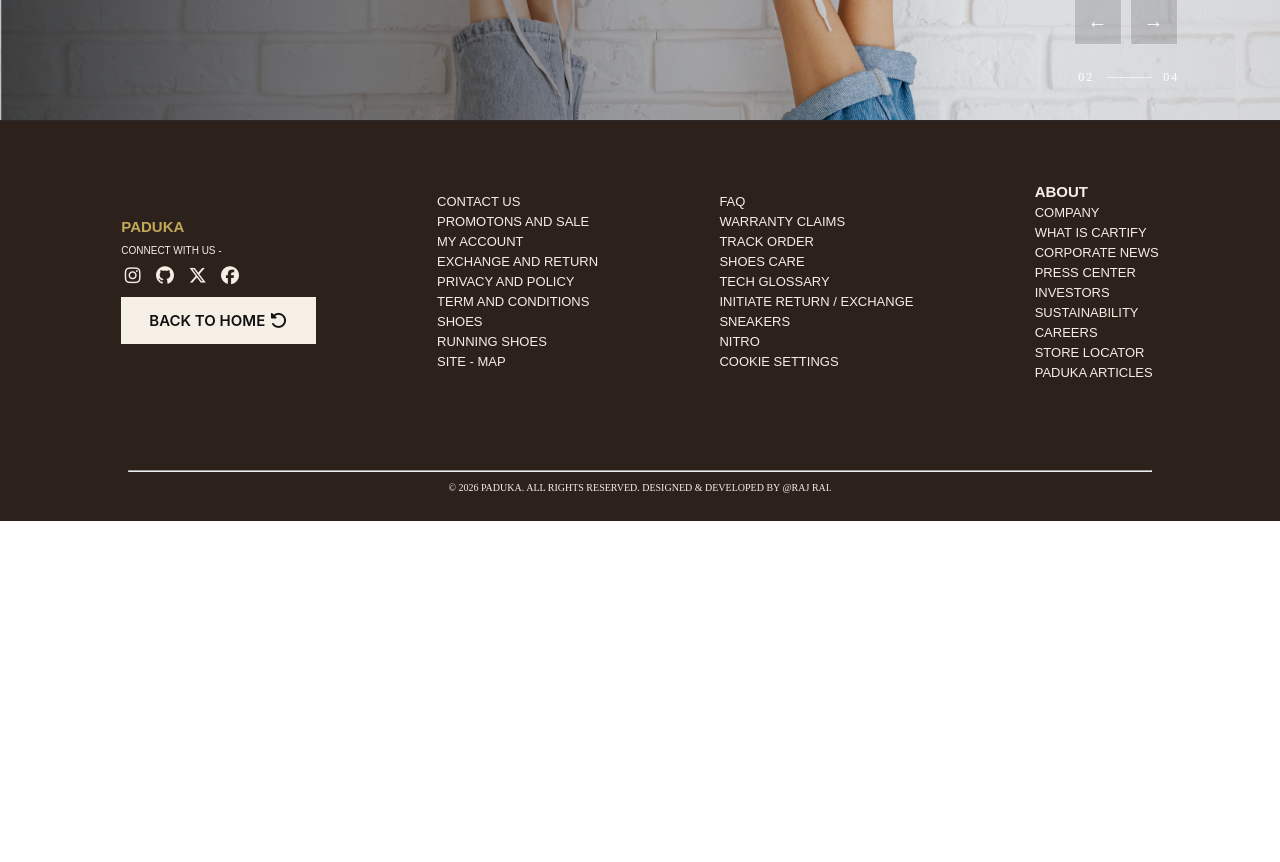
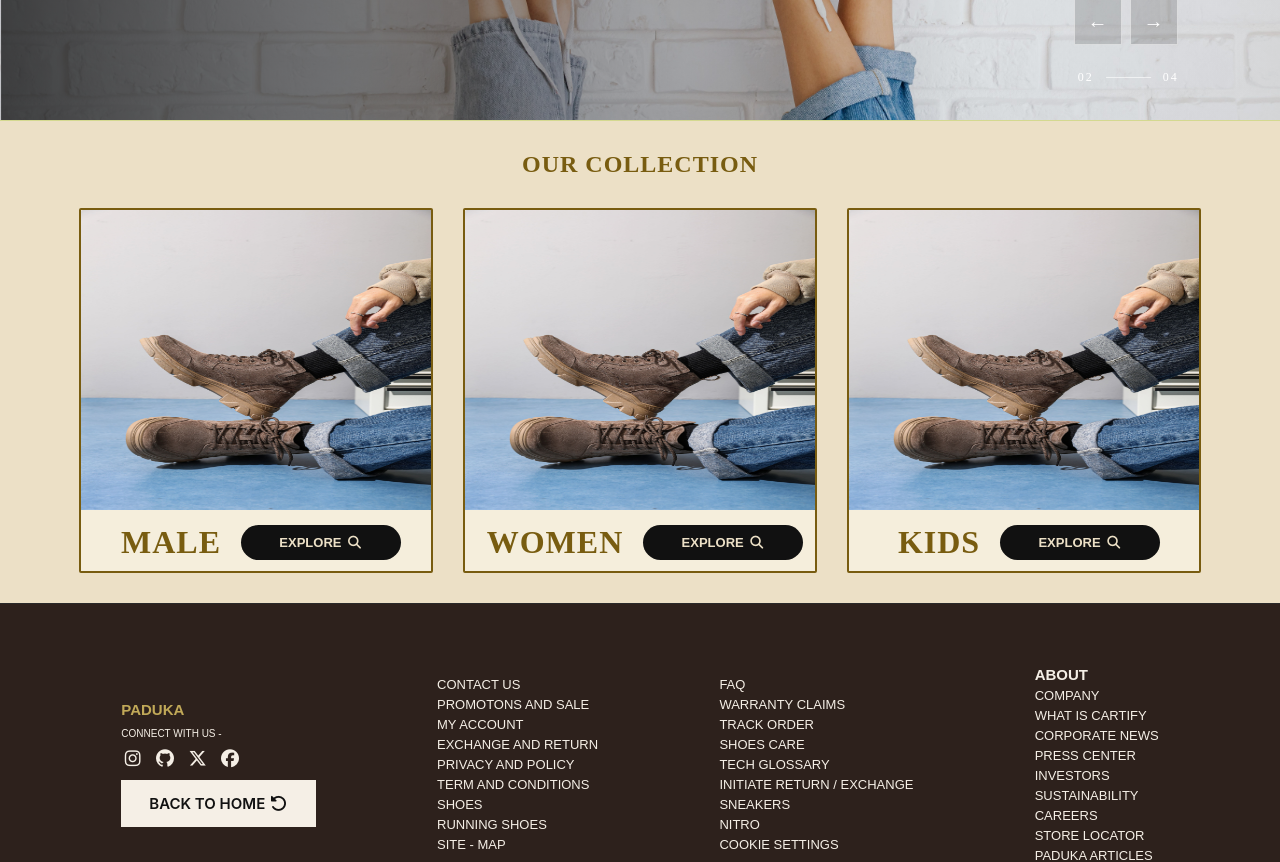
Before and after one commit to rajrai913197-png/dotcom, a React (Vite) app: page / in a window 1280 px wide. Shown: the part 580-1442 px from the top of the page. Before the commit the page ends 1101 px from the top, so only its background shows below. Built offline with nearby package versions, Linux system fonts and the light colour scheme.

Commit message:
make collection divs

```diff
--- a/src/index.css
+++ b/src/index.css
@@ -316,6 +316,7 @@ text-transform: uppercase;
   position: relative;
   overflow: hidden;
   background: #111;
+  border-bottom:1px solid rgb(212, 217, 144) ;
 
 }
 
@@ -538,3 +539,94 @@ text-transform: uppercase;
   }
 
 }
+
+.collection-div{
+   height: auto;
+  width: 100%;
+ background-color: #ece0c6;
+ padding-top: 30px;
+ padding-bottom: 30px;
+}
+.collection-posters-div{
+  display: flex;
+  height: auto;
+  width: 100%;
+  justify-content: center;
+  gap: 30px;
+  align-items: center;
+  flex-wrap: wrap;
+  margin-top: 30px;
+
+}
+.img-collection{
+  height: 300px;
+  width: 350px;
+  border-radius: 2px 0px 0px 0px;
+}
+.collection-div .our-text{
+  text-transform: uppercase;
+  font-size: x-large;
+  font-family: "Cormorant Garamond", serif;
+   color: #785c10;
+   letter-spacing: 1px;
+}
+
+
+.info-collection-div h1{
+     font-family: "Cormorant Garamond", serif;
+    font-weight: 700;
+    color: #785c10;
+    padding-left: 10px;
+    letter-spacing: 1px;
+
+
+}
+.info-collection-div button{
+  height: 35px;
+  width: 160px;
+  border: none;
+ font-size: small;
+ font-weight: 700;
+ border-radius: 40px;
+ background-color: #111111;
+ color: #ece0c6;
+ display: flex;
+ justify-content: center;
+ align-items: center;
+ gap: 5px;
+ cursor: pointer;
+}
+.collections-poster-div{
+  background-color: #f5eedc;
+  border: 2px solid #785c10;
+  border-radius: 2px;
+
+}
+.info-collection-div{
+  display: flex;
+  justify-content: center;
+  align-items: center;
+  gap: 20px;
+  padding: 10px;
+}
+@media (max-width : 480px) {
+  .img-collection{
+  height: 200px;
+  width: 250px;
+
+}
+.info-collection-div button{
+  width: 120px;
+  gap: 2px;
+}
+.info-collection-div{
+  gap: 10px;
+  padding: 0px;
+  padding-top: 8px;
+  padding-bottom: 10px;
+
+}
+.info-collection-div h1{
+  font-size: large;
+}
+}
--- a/src/pages/home.jsx
+++ b/src/pages/home.jsx
@@ -1,12 +1,38 @@
 import EmblaCarousel from "./EmblaCarousel"
-
+import male1 from "../assets/posters/maleposter.jpg"
 const Home =()=>{
 
     return(
         <>
        <div>
       <EmblaCarousel  />
-    </div>
+       </div>
+      <div className="collection-div">
+        <h1 style={{textAlign:"center"}} className="our-text">OUR COLLECTION</h1>
+        <div className="collection-posters-div">
+        <div className="collections-poster-div">
+             <img src={male1} alt="" className="img-collection" />
+            <div className="info-collection-div">
+                <h1>MALE</h1>
+              <button>EXPLORE<i class="fa-solid fa-magnifying-glass"></i></button>
+            </div>
+        </div>
+         <div className="collections-poster-div">
+             <img src={male1} alt="" className="img-collection"  />
+            <div className="info-collection-div">
+                <h1>WOMEN</h1>
+              <button>EXPLORE<i class="fa-solid fa-magnifying-glass"></i></button>
+            </div>
+        </div>
+         <div className="collections-poster-div">
+             <img src={male1}alt="" className="img-collection"  />
+            <div className="info-collection-div">
+                <h1>KIDS</h1>
+              <button>EXPLORE<i class="fa-solid fa-magnifying-glass"></i></button>
+            </div>
+        </div>
+        </div>
+      </div>
         </>
     )
 }
```
Also changed, not shown: src/assets/posters/maleposter.jpg (added).
